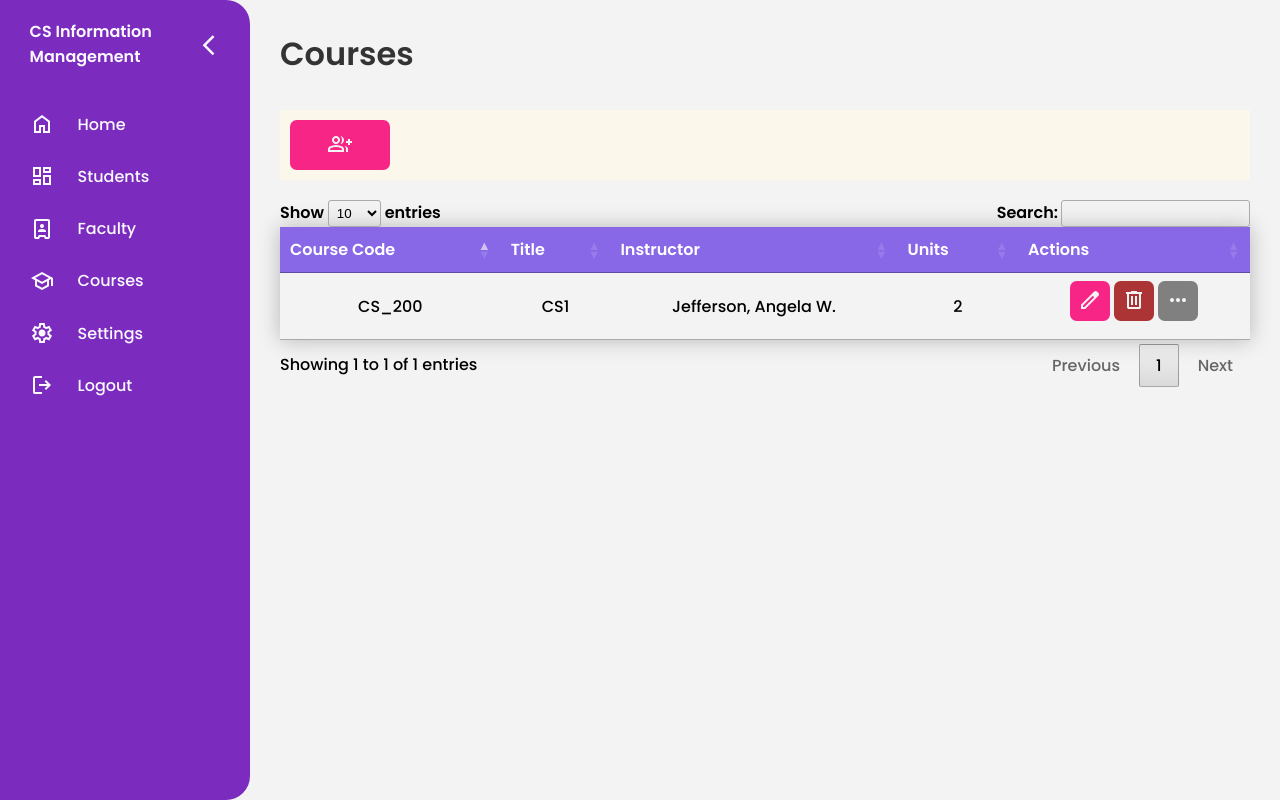
After one commit to Gabrielkaos/CS_IMS, a Django app: page /course_list/ in a window 1280 px wide. The commit adds this page. Run offline with Django 5.2, Linux system fonts and the light colour scheme; a user stored in the database is signed in; data comes from the database, SQL or seed files in the repository; both versions use the stored data as it was after the commit; some libraries are stand-ins or nearby versions.

Commit message:
fully working courses

```diff
--- a/IMS_app/admin.py
+++ b/IMS_app/admin.py
@@ -1,7 +1,7 @@
 from django.contrib import admin
-from .models import Student, Faculty
+from .models import Student, Faculty, Course
 
 # Register your models here.
-
+admin.site.register(Course)
 admin.site.register(Student)
 admin.site.register(Faculty)
--- a/IMS_app/models.py
+++ b/IMS_app/models.py
@@ -2,6 +2,10 @@ import os
 import json
 from django.db import models
 from django.contrib.auth.models import User
+
+
+
+
 
 class Faculty(models.Model):
 
@@ -121,3 +125,14 @@ class Student(models.Model):
 
     def __str__(self):
         return f"{self.name} ({self.student_id})"
+
+class Course(models.Model):
+    course_code = models.CharField(max_length=10, unique=True)
+    title = models.CharField(max_length=100)
+    description = models.TextField(blank=True)
+    units = models.PositiveIntegerField(default=3)
+    instructor = models.ForeignKey('Faculty', on_delete=models.SET_NULL, null=True, blank=True, related_name='courses')
+
+
+    def __str__(self):
+        return f"{self.course_code} - {self.title}"
--- a/IMS_app/templates/IMS_app/base.html
+++ b/IMS_app/templates/IMS_app/base.html
@@ -48,7 +48,7 @@
                 </a>
             </li>
             <li>
-                <a href="#">
+                <a href="{% url 'course_list' %}">
                     <svg xmlns="http://www.w3.org/2000/svg" height="24px" viewBox="0 -960 960 960" width="24px" fill="#e3e3e3"><path d="M480-120 200-272v-240L40-600l440-240 440 240v320h-80v-276l-80 44v240L480-120Zm0-332 274-148-274-148-274 148 274 148Zm0 241 200-108v-151L480-360 280-470v151l200 108Zm0-241Zm0 90Zm0 0Z"/></svg>
                     <!-- <svg xmlns="http://www.w3.org/2000/svg" height="24px" viewBox="0 -960 960 960" width="24px" fill="#F3F3F3"><path d="M480-120q-138 0-240.5-91.5T122-440h82q14 104 92.5 172T480-200q117 0 198.5-81.5T760-480q0-117-81.5-198.5T480-760q-69 0-129 32t-101 88h110v80H120v-240h80v94q51-64 124.5-99T480-840q75 0 140.5 28.5t114 77q48.5 48.5 77 114T840-480q0 75-28.5 140.5t-77 114q-48.5 48.5-114 77T480-120Zm112-192L440-464v-216h80v184l128 128-56 56Z"/></svg> -->
                     <span>Courses</span>
--- /dev/null
+++ b/IMS_app/templates/IMS_app/course_list.html
@@ -0,0 +1,107 @@
+{% extends "IMS_app/base.html" %} {% load static %} {% block content %}
+
+<h1 style="color: #333; margin-bottom: 1em">Courses</h1>
+
+<div class="menu-2-container">
+  <div class="menu-2">
+    <button
+      style="grid-area: button-1"
+      onclick="window.location.href='{% url 'course_create' %}'"
+    >
+      <svg
+        xmlns="http://www.w3.org/2000/svg"
+        height="24px"
+        viewBox="0 -960 960 960"
+        width="24px"
+        fill="#F3F3F3"
+      >
+        <path
+          d="M500-482q29-32 44.5-73t15.5-85q0-44-15.5-85T500-798q60 8 100 53t40 105q0 60-40 105t-100 53Zm220 322v-120q0-36-16-68.5T662-406q51 18 94.5 46.5T800-280v120h-80Zm80-280v-80h-80v-80h80v-80h80v80h80v80h-80v80h-80Zm-480-40q-66 0-113-47t-47-113q0-66 47-113t113-47q66 0 113 47t47 113q0 66-47 113t-113 47ZM0-160v-112q0-34 17.5-62.5T64-378q62-31 126-46.5T320-440q66 0 130 15.5T576-378q29 15 46.5 43.5T640-272v112H0Zm320-400q33 0 56.5-23.5T400-640q0-33-23.5-56.5T320-720q-33 0-56.5 23.5T240-640q0 33 23.5 56.5T320-560ZM80-240h480v-32q0-11-5.5-20T540-306q-54-27-109-40.5T320-360q-56 0-111 13.5T100-306q-9 5-14.5 14T80-272v32Zm240-400Zm0 400Z"
+        />
+      </svg>
+    </button>
+  </div>
+</div>
+
+<table id="students" class="table">
+  <thead>
+    <tr>
+      <th data-title="Course Code">Course Code</th>
+      <th data-title="Title">Title</th>
+      <th data-title="Instructor">Instructor</th>
+      <th data-title="Units">Units</th>
+      <th data-title="Actions">Actions</th>
+    </tr>
+  </thead>
+  <tbody>
+    {% for course in coursies %}
+    <tr>
+      <td data-title="Course Code">{{ course.course_code }}</td>
+      <td data-title="Title">{{ course.title }}</td>
+      <td data-title="Instructor">{{ course.instructor.name }}</td>
+      <td data-title="Units">{{ course.units }}</td>
+      <td data-title="Actions">
+        <div class="action-button-container">
+          <button
+            class="edit-button"
+            onclick="window.location.href='{% url 'course_update' course.pk %}'"
+          >
+            <svg
+              xmlns="http://www.w3.org/2000/svg"
+              height="24px"
+              viewBox="0 -960 960 960"
+              width="24px"
+              fill="#F3F3F3"
+            >
+              <path
+                d="M200-200h57l391-391-57-57-391 391v57Zm-80 80v-170l528-527q12-11 26.5-17t30.5-6q16 0 31 6t26 18l55 56q12 11 17.5 26t5.5 30q0 16-5.5 30.5T817-647L290-120H120Zm640-584-56-56 56 56Zm-141 85-28-29 57 57-29-28Z"
+              />
+            </svg>
+          </button>
+          <button
+            class="delete-button"
+            onclick="window.location.href='{% url 'course_delete' course.pk %}'"
+          >
+            <svg
+              xmlns="http://www.w3.org/2000/svg"
+              height="24px"
+              viewBox="0 -960 960 960"
+              width="24px"
+              fill="#F3F3F3"
+            >
+              <path
+                d="M280-120q-33 0-56.5-23.5T200-200v-520h-40v-80h200v-40h240v40h200v80h-40v520q0 33-23.5 56.5T680-120H280Zm400-600H280v520h400v-520ZM360-280h80v-360h-80v360Zm160 0h80v-360h-80v360ZM280-720v520-520Z"
+              />
+            </svg>
+          </button>
+          <button
+            class="others-button"
+            onclick="window.location.href='{% url 'course_info' course.pk %}'"
+          >
+            <svg
+              xmlns="http://www.w3.org/2000/svg"
+              height="24px"
+              viewBox="0 -960 960 960"
+              width="24px"
+              fill="#F3F3F3"
+            >
+              <path
+                d="M240-400q-33 0-56.5-23.5T160-480q0-33 23.5-56.5T240-560q33 0 56.5 23.5T320-480q0 33-23.5 56.5T240-400Zm240 0q-33 0-56.5-23.5T400-480q0-33 23.5-56.5T480-560q33 0 56.5 23.5T560-480q0 33-23.5 56.5T480-400Zm240 0q-33 0-56.5-23.5T640-480q0-33 23.5-56.5T720-560q33 0 56.5 23.5T800-480q0 33-23.5 56.5T720-400Z"
+              />
+            </svg>
+          </button>
+        </div>
+      </td>
+    </tr>
+    {% endfor %}
+  </tbody>
+</table>
+
+<script>
+  $(document).ready(function () {
+    $("#students").DataTable();
+  });
+</script>
+{% load static %}
+<script src="{% static 'IMS_app/js/modal.js' %}"></script>
+{% endblock %}
--- a/IMS_app/urls.py
+++ b/IMS_app/urls.py
@@ -18,15 +18,25 @@ from django.urls import path
 from .views import register, dashboard,  upload_excel, \
     student_list, student_create, student_update, student_delete, student_info, logoutView, \
     loginView, faculty_list, faculty_update, faculty_create, faculty_delete, faculty_info,\
-    upload_faculty
+    upload_faculty,course_list, course_create, course_update, course_delete, course_info
 
 urlpatterns = [
+
+    #login
     path('login/', loginView, name='login'),
     path('register/', register, name='register'),
     path('logout/', logoutView, name='logout'),
     path('', dashboard, name='dashboard'),
-    path('upload-excel/', upload_excel, name='upload_excel'),
 
+    #courses
+    path("course_list/",course_list,name="course_list"),
+    path('course_create/', course_create, name='course_create'),
+    path('course_update/<int:pk>/', course_update, name='course_update'),
+    path('course_delete/<int:pk>/', course_delete, name='course_delete'),
+    path('course_info/<int:pk>',course_info, name='course_info'),
+
+
+    #faculty
     path('upload-faculty/', upload_faculty, name='upload_faculty'),
     path('show_faculty/', faculty_list, name='faculty_list'),
     path('faculty_update/<int:pk>/', faculty_update, name='faculty_update'),
@@ -34,9 +44,12 @@ urlpatterns = [
     path('faculty_delete/<int:pk>/', faculty_delete, name='faculty_delete'),
     path('faculty_info/<int:pk>', faculty_info, name='faculty_info'),
 
+
+    #students
     path('show_students/', student_list, name='student_list'),
     path('create/', student_create, name='student_create'),
     path('update/<int:pk>/', student_update, name='student_update'),
     path('delete/<int:pk>/', student_delete, name='student_delete'),
     path('other_info/<int:pk>', student_info, name='other_info'),
+    path('upload-excel/', upload_excel, name='upload_excel'),
 ]
--- a/IMS_app/views.py
+++ b/IMS_app/views.py
@@ -1,12 +1,11 @@
 from django.shortcuts import render, redirect, get_object_or_404
-from .models import Student, Faculty
+from .models import Student, Faculty, Course
 from django.contrib.auth import authenticate, login, logout
-from .forms import StudentForm, UploadFileForm, FacultyForm
+from .forms import StudentForm, UploadFileForm, FacultyForm, CourseForm
 from django.db.models import Count
 from django.contrib.auth.models import User
 from django.contrib import messages
 from django.contrib.auth.decorators import login_required
-from django.core.serializers.json import DjangoJSONEncoder
 import json
 import openpyxl
 import os
@@ -240,6 +239,10 @@ def faculty_info(request, pk):
     faculty = get_object_or_404(Faculty, pk=pk)
     return render(request, 'IMS_app/faculty_info.html', {'faculty': faculty})
 
+def course_info(request, pk):
+    course = get_object_or_404(Course, pk=pk)
+    return render(request, 'IMS_app/course_info.html', {'course': course})
+
 @login_required
 def student_list(request):
     students = Student.objects.all()
@@ -250,6 +253,11 @@ def faculty_list(request):
     faculties = Faculty.objects.all()
     form = UploadFileForm()
     return render(request, 'IMS_app/faculty_list.html', {'faculties': faculties, 'form':form})
+
+@login_required
+def course_list(request):
+    coursies = Course.objects.all()
+    return render(request, 'IMS_app/course_list.html', {'coursies': coursies})
 
 @login_required
 def student_create(request):
@@ -264,6 +272,43 @@ def student_create(request):
     else:
         form = StudentForm(provinces=provinces)
     return render(request, 'IMS_app/student_form.html', {'form': form, 'provinces': provinces})
+
+@login_required
+def course_create(request):
+    instructors = Faculty.objects.all()
+    if request.method == 'POST':
+        form = CourseForm(request.POST)
+        if form.is_valid():
+            # print('create form cleaned:',form.cleaned_data)
+            form1 = form.save(commit=False)
+            instructor = Faculty.objects.get(id=request.POST["faculties"])
+            print(request.POST["faculties"])
+            form1.instructor = instructor
+            # print("This is the form",form)
+            form1.save()
+            return redirect('course_list')
+    else:
+        form = CourseForm()
+    return render(request, 'IMS_app/course_form.html', {'form': form, 'instructors':instructors})
+
+@login_required
+def course_update(request, pk):
+    course = get_object_or_404(Course, pk=pk)
+    instructors = Faculty.objects.all()
+    if request.method == 'POST':
+        form = CourseForm(request.POST, instance=course)
+        if form.is_valid():
+            # print('update form cleaned:',form.cleaned_data)
+            form1 = form.save(commit=False)
+            instructor = Faculty.objects.get(id=request.POST["faculties"])
+            print(request.POST["faculties"])
+            form1.instructor = instructor
+            # print("This is the form",form)
+            form1.save()
+            return redirect('course_list')
+    else:
+        form = CourseForm(instance=course)
+    return render(request, 'IMS_app/course_form.html', {'form': form,"instructors":instructors})
 
 @login_required
 def faculty_create(request):
@@ -321,6 +366,13 @@ def faculty_delete(request, pk):
         return redirect('faculty_list')
     return render(request, 'IMS_app/faculty_confirm_delete.html', {'faculty': faculty})
 
+def course_delete(request, pk):
+    course = get_object_or_404(Course, pk=pk)
+    if request.method == 'POST':
+        course.delete()
+        return redirect('course_list')
+    return render(request, 'IMS_app/course_confirm_delete.html', {'course': course})
+
 def logoutView(req):
 
     logout(req)
```
Also changed, not shown: IMS_app/forms.py (+11 -1 lines), IMS_app/templates/IMS_app/course_confirm_delete.html (added, +11 -0 lines), IMS_app/templates/IMS_app/course_form.html (added, +128 -0 lines), IMS_app/templates/IMS_app/course_info.html (added, +32 -0 lines), db.sqlite3.
